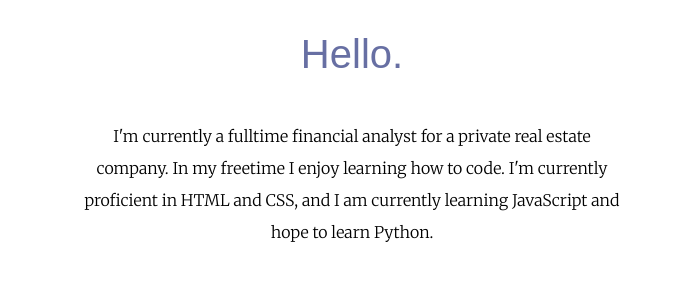
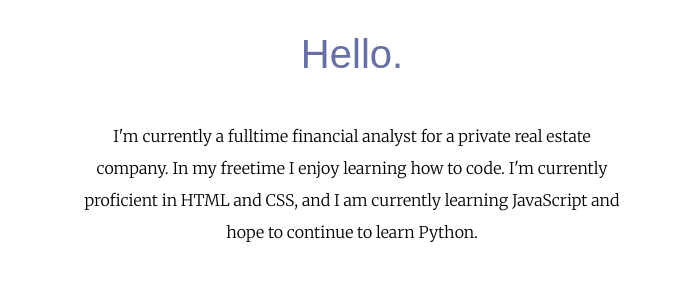
Before and after one commit to wppalmer/personalSite, a plain HTML site: page index.html in a window 1280 px wide. Shown: the part 1040-1338 px from the top of the page, without its empty margins (288-987 px from the left). Drawn offline with Linux system fonts and the light colour scheme.

Commit message:
fixed typo

```diff
--- a/index.html
+++ b/index.html
@@ -24,7 +24,7 @@
 		<div class="profile">
 			<img id="prof-pic"src="img/profile.jpeg" alt="profile-pic">
     <h2>Hello.</h2>
-    <p id="intro">I'm currently a fulltime financial analyst for a private real estate company. In my freetime I enjoy learning how to code. I'm currently proficient in HTML and CSS, and I am currently learning JavaScript and hope to learn Python.</p>
+    <p id="intro">I'm currently a fulltime financial analyst for a private real estate company. In my freetime I enjoy learning how to code. I'm currently proficient in HTML and CSS, and I am currently learning JavaScript and hope to continue to learn Python.</p>
   </div>
   <hr>
   <div class="skills">
```
